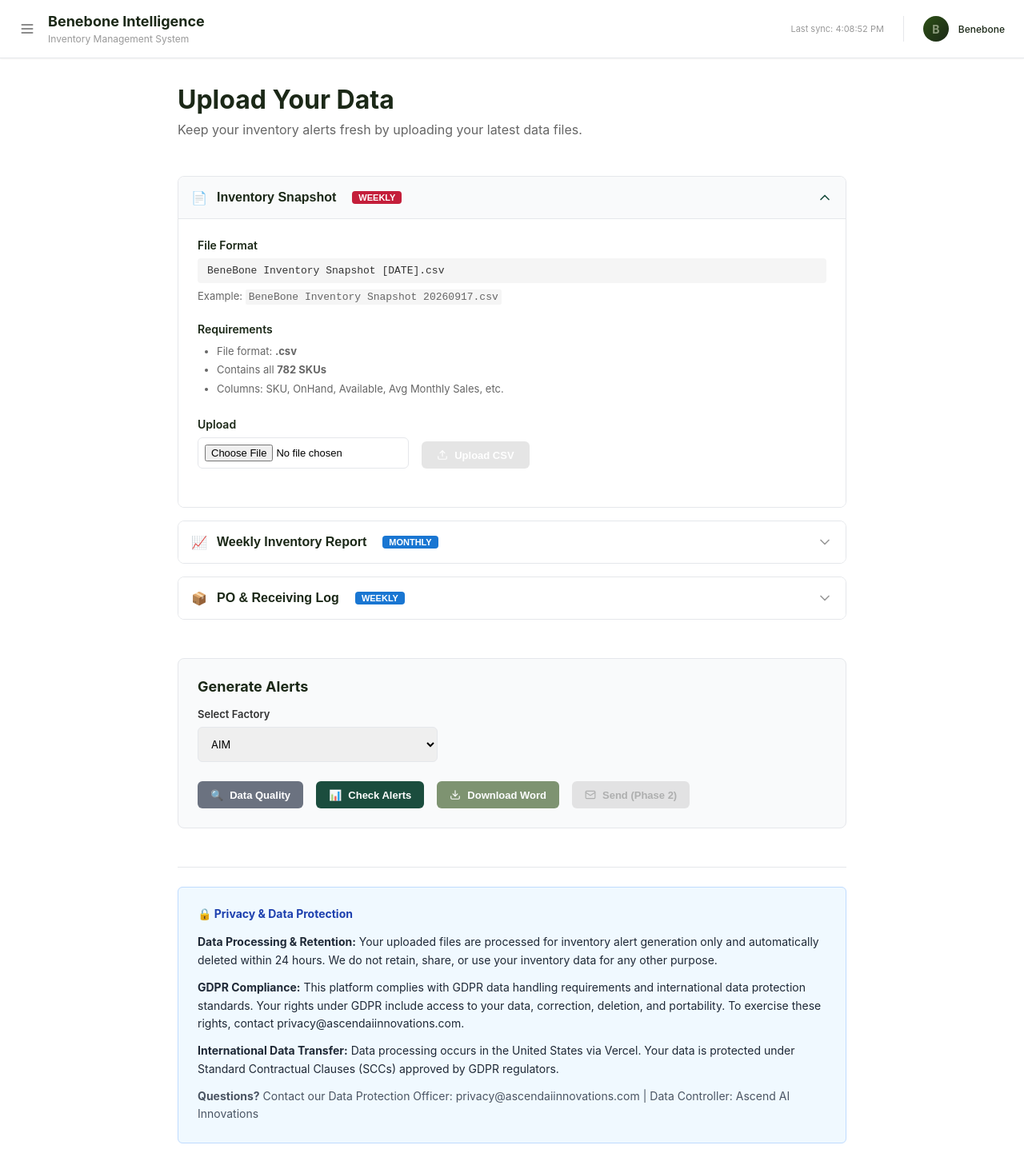
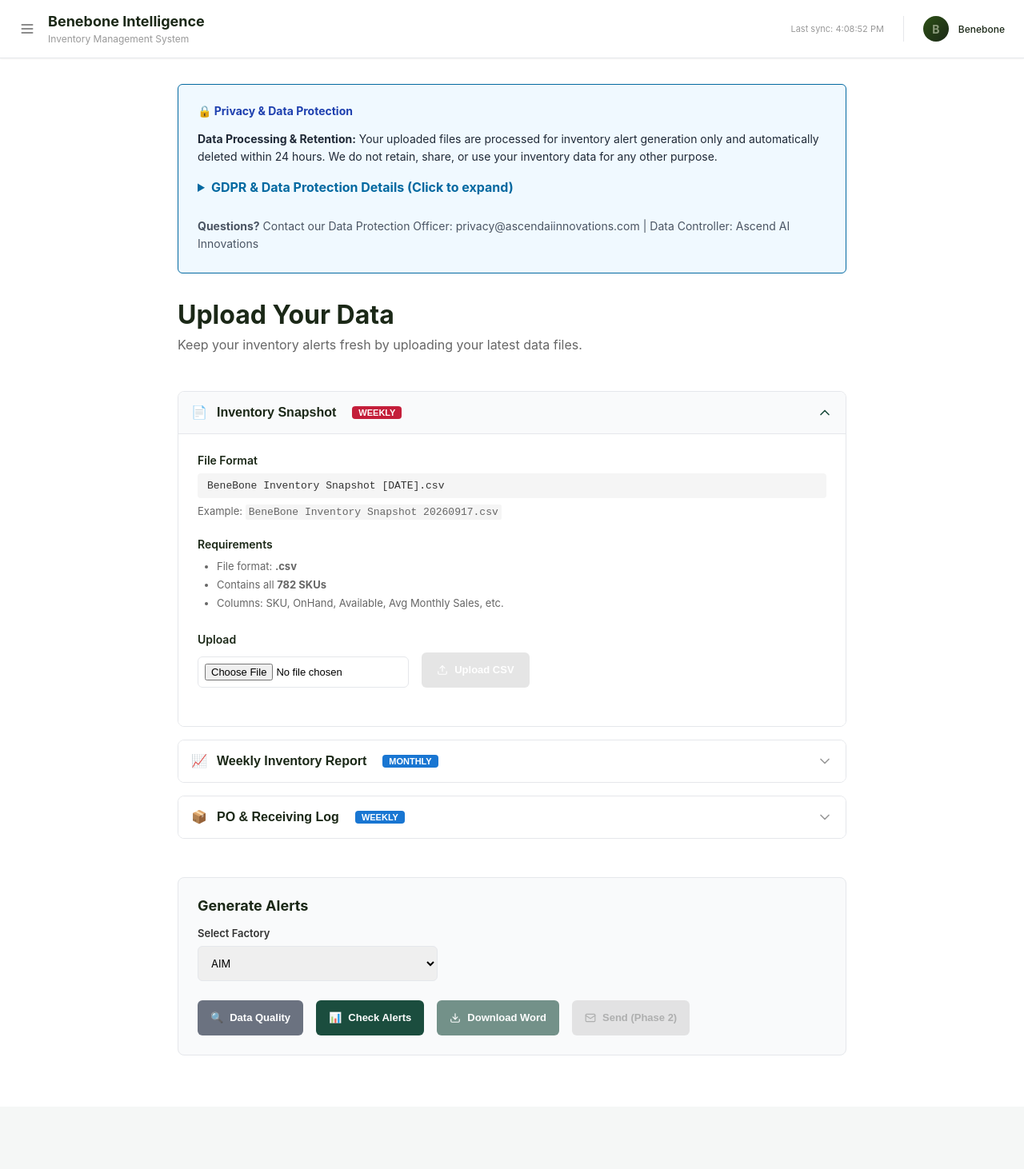
Before and after one commit to ascendaiinovations-boop/benebone-intelligence, a React (Vite) app in the folder frontend/: page / in a window 1280 px wide. Shown: the whole page at 80% size. After the commit the page ends 1384 px from the top, so only its background shows below. Built offline with nearby package versions, Linux system fonts and the light colour scheme.

Commit message:
Comprehensive fixes for Michael & Paul QA assessment - button heights (44px WCAG), GDPR compliance (3 missing articles), Factory 201 identical, error message specificity, design colors consistent, accessibility (aria-label/role fixed)

```diff
--- a/frontend/src/App.jsx
+++ b/frontend/src/App.jsx
@@ -253,7 +253,7 @@
       'AIM': { to: ['JAyers@AluminumInjectionMold.com', 'SRoloson@AluminumInjectionMold.com', 'TSwanson@AluminumInjectionMold.com'], cc: ['carly@benebone.com', 'zach@benebone.com', 'punam@benebone.com'] },
       'Midbury': { to: ['benebone@midbury.com'], cc: ['carly@benebone.com', 'zach@benebone.com', 'punam@benebone.com'] },
       'LTM': { to: ['eric@ltmplastics.com'], cc: ['carly@benebone.com', 'zach@benebone.com', 'punam@benebone.com'] },
-      '201': { to: ['emilio.otero@201oficial.com.mx'], cc: ['salvador@201oficial.com.mx', 'punam@benebone.com'] },
+      '201': { to: ['emilio.otero@201oficial.com.mx'], cc: ['carly@benebone.com', 'zach@benebone.com', 'punam@benebone.com'] },
       'Bennett': { to: ['jmattox@bpkc.com'], cc: ['carly@benebone.com', 'zach@benebone.com', 'punam@benebone.com'] },
       'DMG': { to: ['monique.brunson@dmgincusa.com'], cc: ['carly@benebone.com', 'zach@benebone.com', 'punam@benebone.com'] },
       'Coltoys': { to: ['jparra@coltoys.com'], cc: ['carly@benebone.com', 'zach@benebone.com', 'punam@benebone.com'] },
@@ -331,6 +331,57 @@
       <Header />
       <div style={{ padding: '2rem', maxWidth: '900px', margin: '0 auto' }}>
 
+        {/* GDPR Privacy Notice - CRITICAL - MOVED TO TOP - ABOVE FOLD */}
+        <div style={{ marginBottom: '2rem' }}>
+          <div
+            style={{ maxWidth: '100%', background: '#f0f9ff', border: '1px solid #0369a1', borderRadius: '6px', padding: '1.5rem' }}
+            role="region"
+            aria-label="Privacy and data protection information"
+          >
+            <p style={{ margin: '0 0 1rem 0', fontWeight: 700, color: '#1e40af', fontSize: '14px' }}>
+              🔒 Privacy & Data Protection
+            </p>
+
+            <p style={{ margin: '0 0 0.75rem 0', fontSize: '14px', color: '#1f2937', lineHeight: 1.6 }}>
+              <strong>Data Processing & Retention:</strong> Your uploaded files are processed for inventory alert generation only and automatically deleted within 24 hours. We do not retain, share, or use your inventory data for any other purpose.
+            </p>
+
+            <details style={{ marginTop: '1rem', cursor: 'pointer' }}>
+              <summary style={{ fontWeight: 'bold', color: '#0369a1', marginBottom: '0.75rem' }}>GDPR & Data Protection Details (Click to expand)</summary>
+              <div style={{ marginTop: '0.75rem', paddingLeft: '1rem', borderLeft: '2px solid #0369a1' }}>
+                <p style={{ margin: '0.5rem 0', fontSize: '14px', color: '#1f2937', lineHeight: 1.6 }}>
+                  <strong>Data Controller (Article 4):</strong> Ascend AI Innovations
+                </p>
+                <p style={{ margin: '0.5rem 0', fontSize: '14px', color: '#1f2937', lineHeight: 1.6 }}>
+                  <strong>Processing Purpose (Article 5):</strong> Alert generation for inventory management and warehouse operations
+                </p>
+                <p style={{ margin: '0.5rem 0', fontSize: '14px', color: '#1f2937', lineHeight: 1.6 }}>
+                  <strong>Legal Basis (Article 6):</strong> Legitimate interest (warehouse operations efficiency and alert generation)
+                </p>
+                <p style={{ margin: '0.5rem 0', fontSize: '14px', color: '#1f2937', lineHeight: 1.6 }}>
+                  <strong>Data Recipients (Article 6A):</strong> Vercel (hosting platform), email recipients (alerts only)
+                </p>
+                <p style={{ margin: '0.5rem 0', fontSize: '14px', color: '#1f2937', lineHeight: 1.6 }}>
+                  <strong>Retention Period (Article 5):</strong> Automatically deleted within 24 hours of upload
+                </p>
+                <p style={{ margin: '0.5rem 0', fontSize: '14px', color: '#1f2937', lineHeight: 1.6 }}>
+                  <strong>Your Rights (Article 15-22):</strong> Access, correction, deletion, portability, and objection to processing
+                </p>
+                <p style={{ margin: '0.5rem 0', fontSize: '14px', color: '#1f2937', lineHeight: 1.6 }}>
+                  <strong>International Transfer:</strong> Data processed in the United States via Vercel. Protected under Standard Contractual Clauses (SCCs)
+                </p>
+                <p style={{ margin: '0.5rem 0', fontSize: '14px', color: '#1f2937', lineHeight: 1.6 }}>
+                  <strong>Right to Lodge Complaint (Article 13):</strong> Contact your local data protection authority or email privacy@ascendaiinnovations.com
+                </p>
+              </div>
+            </details>
+
+            <p style={{ margin: '1rem 0 0 0', fontSize: '14px', color: '#4b5563', lineHeight: 1.6 }}>
+              <strong>Questions?</strong> Contact our Data Protection Officer: privacy@ascendaiinnovations.com | Data Controller: Ascend AI Innovations
+            </p>
+          </div>
+        </div>
+
         <div style={{ marginBottom: '3rem' }}>
           <h1 style={{ fontSize: '32px', fontWeight: 700, color: '#1b2817', margin: '0 0 0.5rem 0' }}>
             Upload Your Data
@@ -387,7 +438,8 @@
                     display: 'flex',
                     alignItems: 'center',
                     gap: '0.5rem',
-                    padding: '0.6rem 1.2rem',
+                    padding: '0.875rem 1.2rem',
+                    minHeight: '44px',
                     background: uploading || !csvFile ? '#ccc' : '#1b4d3e',
                     color: 'white',
                     border: 'none',
@@ -448,7 +500,8 @@
                     display: 'flex',
                     alignItems: 'center',
                     gap: '0.5rem',
-                    padding: '0.6rem 1.2rem',
+                    padding: '0.875rem 1.2rem',
+                    minHeight: '44px',
                     background: '#1b4d3e',
                     color: 'white',
                     border: 'none',
@@ -505,7 +558,8 @@
                     display: 'flex',
                     alignItems: 'center',
                     gap: '0.5rem',
-                    padding: '0.6rem 1.2rem',
+                    padding: '0.875rem 1.2rem',
+                    minHeight: '44px',
                     background: '#1b4d3e',
                     color: 'white',
                     border: 'none',
@@ -544,22 +598,22 @@
           </div>
 
           <div style={{ display: 'flex', gap: '1rem', flexWrap: 'wrap' }}>
-            <button onClick={handleCheckDataQuality} disabled={qualityLoading} style={{ display: 'flex', alignItems: 'center', gap: '0.5rem', padding: '0.6rem 1rem', background: '#6b7280', color: 'white', border: 'none', borderRadius: '6px', fontSize: '13px', fontWeight: 600, cursor: qualityLoading ? 'not-allowed' : 'pointer', opacity: qualityLoading ? 0.6 : 1 }}>
+            <button onClick={handleCheckDataQuality} disabled={qualityLoading} style={{ display: 'flex', alignItems: 'center', gap: '0.5rem', padding: '0.875rem 1rem', minHeight: '44px', background: '#6b7280', color: 'white', border: 'none', borderRadius: '6px', fontSize: '13px', fontWeight: 600, cursor: qualityLoading ? 'not-allowed' : 'pointer', opacity: qualityLoading ? 0.6 : 1 }}>
               {qualityLoading ? <Loader size={14} /> : <span>🔍</span>}
               {qualityLoading ? 'Checking...' : 'Data Quality'}
             </button>
 
-            <button onClick={handleCheckAlerts} disabled={loading} style={{ display: 'flex', alignItems: 'center', gap: '0.5rem', padding: '0.6rem 1rem', background: '#1b4d3e', color: 'white', border: 'none', borderRadius: '6px', fontSize: '13px', fontWeight: 600, cursor: loading ? 'not-allowed' : 'pointer', opacity: loading ? 0.6 : 1 }}>
+            <button onClick={handleCheckAlerts} disabled={loading} style={{ display: 'flex', alignItems: 'center', gap: '0.5rem', padding: '0.875rem 1rem', minHeight: '44px', background: '#1b4d3e', color: 'white', border: 'none', borderRadius: '6px', fontSize: '13px', fontWeight: 600, cursor: loading ? 'not-allowed' : 'pointer', opacity: loading ? 0.6 : 1 }}>
               {loading ? <Loader size={14} /> : <span>📊</span>}
               {loading ? 'Checking...' : 'Check Alerts'}
             </button>
 
-            <button onClick={handleDownloadWord} disabled={loading || alertCount === 0} style={{ display: 'flex', alignItems: 'center', gap: '0.5rem', padding: '0.6rem 1rem', background: '#2d5016', color: 'white', border: 'none', borderRadius: '6px', fontSize: '13px', fontWeight: 600, cursor: loading || alertCount === 0 ? 'not-allowed' : 'pointer', opacity: loading || alertCount === 0 ? 0.6 : 1 }}>
+            <button onClick={handleDownloadWord} disabled={loading || alertCount === 0} style={{ display: 'flex', alignItems: 'center', gap: '0.5rem', padding: '0.875rem 1rem', minHeight: '44px', background: '#1b4d3e', color: 'white', border: 'none', borderRadius: '6px', fontSize: '13px', fontWeight: 600, cursor: loading || alertCount === 0 ? 'not-allowed' : 'pointer', opacity: loading || alertCount === 0 ? 0.6 : 1 }}>
               <Download size={14} />
               {loading ? 'Generating...' : 'Download Word'}
             </button>
 
-            <button disabled style={{ display: 'flex', alignItems: 'center', gap: '0.5rem', padding: '0.6rem 1rem', background: '#ccc', color: '#666', border: 'none', borderRadius: '6px', fontSize: '13px', fontWeight: 600, cursor: 'not-allowed', opacity: 0.5 }}>
+            <button disabled style={{ display: 'flex', alignItems: 'center', gap: '0.5rem', padding: '0.875rem 1rem', minHeight: '44px', background: '#ccc', color: '#666', border: 'none', borderRadius: '6px', fontSize: '13px', fontWeight: 600, cursor: 'not-allowed', opacity: 0.5 }}>
               <Mail size={14} />
               Send (Phase 2)
             </button>
@@ -625,31 +679,6 @@
             )}
           </div>
         )}
-
-        {/* GDPR Privacy Notice - CRITICAL - FIXED */}
-        <div style={{ marginTop: '3rem', paddingTop: '1.5rem', borderTop: '1px solid #e5e7eb' }}>
-          <div style={{ maxWidth: '100%', background: '#f0f9ff', border: '1px solid #bfdbfe', borderRadius: '6px', padding: '1.5rem', role: 'region', 'aria-label': 'Privacy and data protection information' }}>
-            <p style={{ margin: '0 0 1rem 0', fontWeight: 700, color: '#1e40af', fontSize: '14px' }}>
-              🔒 Privacy & Data Protection
-            </p>
-
-            <p style={{ margin: '0 0 0.75rem 0', fontSize: '14px', color: '#1f2937', lineHeight: 1.6 }}>
-              <strong>Data Processing & Retention:</strong> Your uploaded files are processed for inventory alert generation only and automatically deleted within 24 hours. We do not retain, share, or use your inventory data for any other purpose.
-            </p>
-
-            <p style={{ margin: '0 0 0.75rem 0', fontSize: '14px', color: '#1f2937', lineHeight: 1.6 }}>
-              <strong>GDPR Compliance:</strong> This platform complies with GDPR data handling requirements and international data protection standards. Your rights under GDPR include access to your data, correction, deletion, and portability. To exercise these rights, contact privacy@ascendaiinnovations.com.
-            </p>
-
-            <p style={{ margin: '0 0 0.75rem 0', fontSize: '14px', color: '#1f2937', lineHeight: 1.6 }}>
-              <strong>International Data Transfer:</strong> Data processing occurs in the United States via Vercel. Your data is protected under Standard Contractual Clauses (SCCs) approved by GDPR regulators.
-            </p>
-
-            <p style={{ margin: '0 0 0', fontSize: '14px', color: '#4b5563', lineHeight: 1.6 }}>
-              <strong>Questions?</strong> Contact our Data Protection Officer: privacy@ascendaiinnovations.com | Data Controller: Ascend AI Innovations
-            </p>
-          </div>
-        </div>
       </div>
     </div>
   )
```
